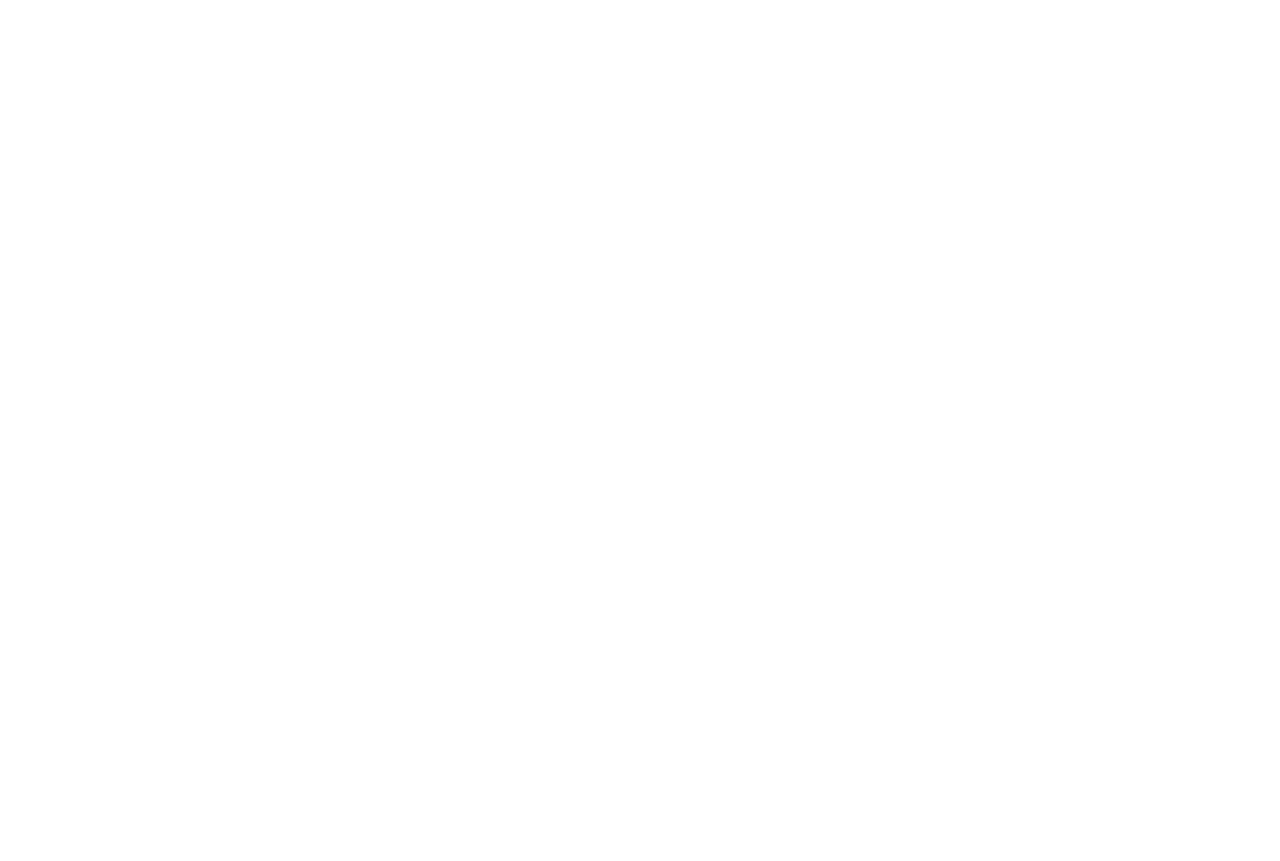
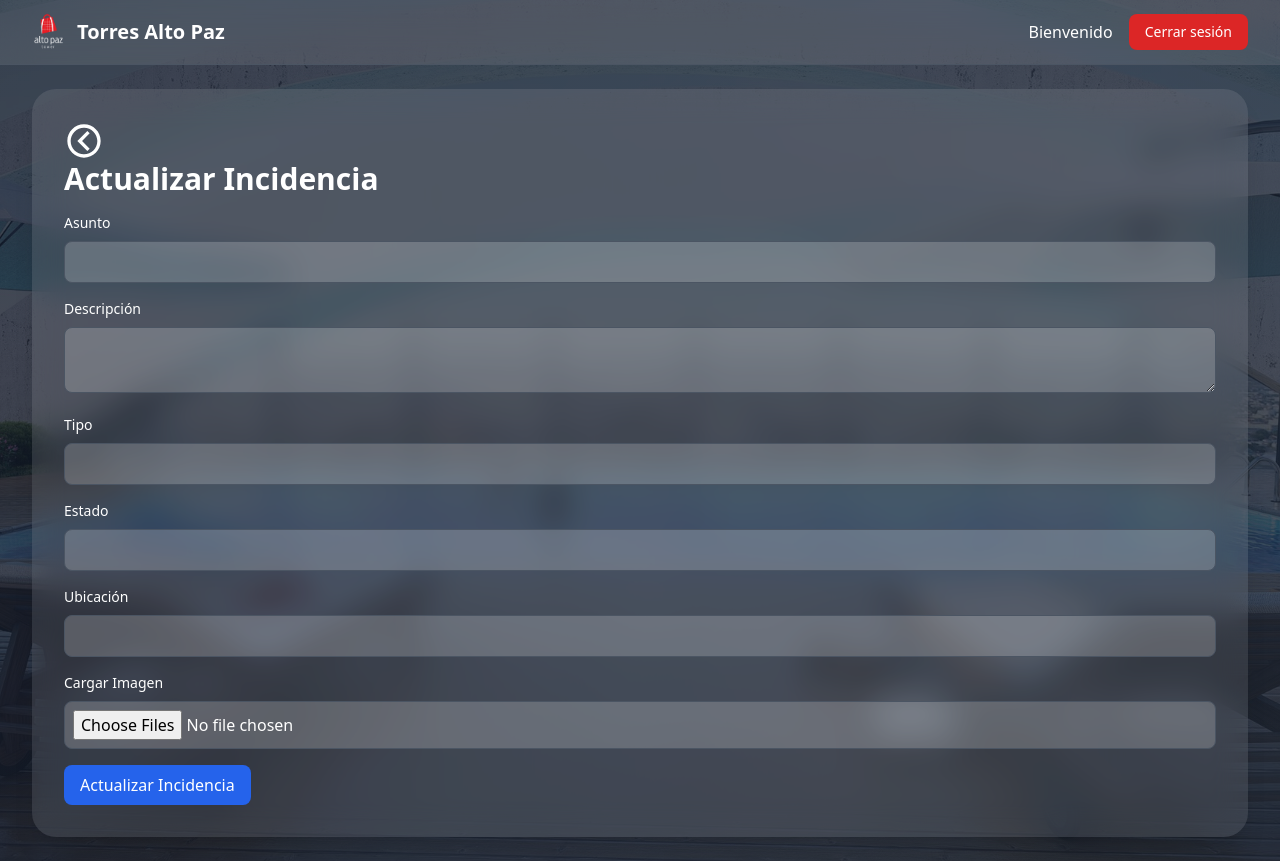
Before and after one commit to eliasalasia/gestion-frontend, a React (Vite) app: page /actualizar-datos/1 in a window 1280 px wide. Before the commit the page ends 800 px from the top, so only its background shows below. Built offline with nearby package versions, Linux system fonts and the light colour scheme.

Commit message:
avance con la actualizacion y su implemento me falta inhabilitar al admin el acceso a actualizar los datos de incidencia del residente. que funcione la actualizacion y eliminar y ver la imagen

```diff
--- a/src/Roots.jsx
+++ b/src/Roots.jsx
@@ -6,21 +6,24 @@ import ManageIncidence from "./pages/ManageIncidence";
 import CreateIncidence from "./pages/CreateIncidence";
 import ViewIncidence from "./components/dashboard/ViewIncidence";
 import UpdateIncidence from "./pages/UpdateIncidence";
-
-const userNombre = 'Ramses'; // Ejemplo de nombre de usuario, puedes reemplazarlo con datos reales
-const userType = 'admin'; // Ejemplo de tipo de usuario
+import UpdateIncUser from "./pages/UpdateIncUser";
+import { useUser } from './services/UserContext';
 
 function Roots() {
+  const { userNombre, userType, userId } = useUser();
+
+
   return (
     <Router>
       <Switch>
         <Route path="/" component={Login} />
         <Route path="/login" component={Login} />
         <Route path="/dashboard" component={() => <Dashboard userNombre={userNombre} userType={userType} />} />
-        <Route path="/crear-incidencia" component={() => <CreateIncidence userNombre={userNombre}/>} />
-        <Route path="/gestion-incidencias" component={ () => <ManageIncidence userNombre={userNombre} isAdmin={true}/>} />
-        <Route path="/ver-incidencias" component={ViewIncidence} />
+        <Route path="/crear-incidencia" component={() => <CreateIncidence userNombre={userNombre} />} />
+        <Route path="/gestion-incidencias" component={() => <ManageIncidence userNombre={userNombre} isAdmin={true} />} />
+        <Route path="/ver-incidencias" component={() => <ViewIncidence userType={userType} userId={userId} />} />
         <Route path="/actualizar-incidencia/:id" component={UpdateIncidence} />
+        <Route path="/actualizar-datos/:id" component={UpdateIncUser} />
       </Switch>
     </Router>
   );
--- a/src/components/dashboard/ViewIncidence.jsx
+++ b/src/components/dashboard/ViewIncidence.jsx
@@ -4,7 +4,7 @@ import { Link } from 'wouter';
 import axios from 'axios';
 import { useUser } from '../../services/UserContext';
 
-const ViewIncidencias = () => {
+const ViewIncidencias = ({ userType, userId }) => {
   const { user } = useUser();
   const [incidencias, setIncidencias] = useState([]);
   const [error, setError] = useState(null);
@@ -19,23 +19,17 @@ const ViewIncidencias = () => {
           }
         };
 
-        console.log('Intentando obtener incidencias...');
         const response = await axios.get('http://localhost:3000/api/incidencias', config);
-        console.log('Respuesta recibida:', response);
 
         if (Array.isArray(response.data)) {
-          console.log('Datos de incidencias:', response.data);
           setIncidencias(response.data);
         } else {
-          console.log('La respuesta no es un array:', response.data);
           setIncidencias([]);
         }
       } catch (error) {
-        console.error('Error completo:', error);
         if (error.response) {
           console.error('Datos de la respuesta de error:', error.response.data);
           console.error('Estado de la respuesta de error:', error.response.status);
-          console.error('Cabeceras de la respuesta de error:', error.response.headers);
         }
         setError(`Error al obtener incidencias: ${error.message}`);
       }
@@ -45,7 +39,7 @@ const ViewIncidencias = () => {
   }, []);
 
   if (error) {
-    return <div>{error}</div>;
+    return <div className="p-4 text-red-500">{error}</div>;
   }
 
   return (
@@ -60,36 +54,67 @@ const ViewIncidencias = () => {
           <div className="mt-6 flex justify-start mb-6">
             <Link href="/dashboard" className="text-white hover:text-gray-300 transition duration-300">
               <svg width="40" height="40" viewBox="0 0 24 24" fill="none" xmlns="http://www.w3.org/2000/svg">
-                <path d="M12 2C6.48 2 2 6.48 2 12C2 17.52 6.48 22 12 22C17.52 22 22 17.52 22 12C22 6.48 17.52 2 12 2ZM12 20C7.59 20 4 16.41 4 12C4 7.59 7.59 4 12 4C16.41 4 20 7.59 20 12C20 16.41 16.41 20 12 20Z" fill="currentColor"/>
-                <path d="M15.41 7.41L14 6L8 12L14 18L15.41 16.59L10.83 12L15.41 7.41Z" fill="currentColor"/>
+                <path d="M12 2C6.48 2 2 6.48 2 12C2 17.52 6.48 22 12 22C17.52 22 22 17.52 22 12C22 6.48 17.52 2 12 2ZM12 20C7.59 20 4 16.41 4 12C4 7.59 7.59 4 12 4C16.41 4 20 7.59 20 12C20 16.41 16.41 20 12 20Z" fill="currentColor" />
+                <path d="M15.41 7.41L14 6L8 12L14 18L15.41 16.59L10.83 12L15.41 7.41Z" fill="currentColor" />
               </svg>
             </Link>
           </div>
 
-          <div className="bg-white shadow-lg rounded-lg overflow-hidden max-w-4xl mx-auto p-6">
+          <div className="bg-white shadow-lg rounded-lg overflow-hidden max-w-7xl mx-auto p-6">
             <h1 className="text-3xl font-semibold mb-4 text-gray-800">Lista de Incidencias</h1>
             {incidencias.length === 0 ? (
               <p className="text-gray-600">No hay incidencias para mostrar.</p>
             ) : (
-              <ul className="divide-y divide-gray-200">
-              {incidencias.map((incidencia) => (
-                <li key={incidencia.id} className="py-4">
-                  <div className="flex space-x-3">
-                    <div className="flex-1 space-y-1">
-                      <h3 className="text-lg font-medium text-gray-900">Incidencia #{incidencia.id}</h3>
-                      <p className="text-sm text-gray-500">Usuario ID: {incidencia.userId}</p>
-                      <p className="text-sm text-gray-500">Asunto: {incidencia.asunto}</p>
-                      <p className="text-sm text-gray-500">Descripción: {incidencia.descripcion}</p>
-                      <p className="text-sm text-gray-500">Tipo: {incidencia.tipo}</p>
-                      <p className="text-sm text-gray-500">Estado: {incidencia.estado}</p>
-                      <p className="text-sm text-gray-500">Ubicación: {incidencia.ubicacion}</p>
-                      <p className="text-sm text-gray-500">Creado: {new Date(incidencia.createdAt).toLocaleString()}</p>
-                      <p className="text-sm text-gray-500">Actualizado: {new Date(incidencia.updatedAt).toLocaleString()}</p>
-                    </div>
-                    </div>
-                  </li>
-                ))}
-              </ul>
+              <table className="w-full text-gray-900">
+                <thead className="bg-gradient-to-r from-red-500 via-red-700 to-red-800 text-white border-b border-gray-300">
+                  <tr>
+                    <th className="p-2 text-left">ID</th>
+                    <th className="p-2 text-left">Asunto</th>
+                    <th className="p-2 text-left">Descripción</th>
+                    <th className="p-2 text-left">Ubicación</th>
+                    <th className="p-2 text-left">Tipo</th>
+                    <th className="p-2 text-left">Estado</th>
+                    <th className="p-2 text-left">Creado</th>
+                    <th className="p-2 text-left">Actualizado</th>
+                    <th className="p-2 text-left">Imagenes</th>
+                    <th className="p-2 text-left">Acciones</th>
+                  </tr>
+                </thead>
+                <tbody>
+                  {incidencias.map((incidencia) => (
+                    <tr key={incidencia.id} className="border-b border-gray-200">
+                      <td className="p-4">{incidencia.id}</td>
+                      <td className="p-4">{incidencia.asunto}</td>
+                      <td className="p-4">{incidencia.descripcion}</td>
+                      <td className="p-4">{incidencia.ubicacion}</td>
+                      <td className="p-4">{incidencia.tipo}</td>
+                      <td className="p-4">
+                        <span className={`inline-block w-3 h-3 rounded-full ${incidencia.estado === 'en proceso' ? 'bg-yellow-500' :
+                            incidencia.estado === 'pendiente' ? 'bg-blue-500' :
+                              incidencia.estado === 'resuelto' ? 'bg-green-500' : 'bg-red-500'
+                          } mr-2 inline-flex`}></span>
+                        {incidencia.estado}
+                      </td>
+                      <td className="p-4">{new Date(incidencia.createdAt).toLocaleDateString()}</td>
+                      <td className="p-4">{new Date(incidencia.updatedAt).toLocaleDateString()}</td>
+                      <td className="p-4">
+                        {incidencia.imagenes && incidencia.imagenes.map((img, index) => (
+                          <img key={index} src={img} alt={`Imagen ${index + 1}`} className="w-12 h-12 object-cover rounded-lg" />
+                        ))}
+                      </td>
+                      <td className="p-4">
+                          <Link
+                            href={`/actualizar-datos/${userId}`}
+                            className="block w-full text-red-500 text-center py-3 rounded-lg font-medium transition duration-300"
+                          >
+                            Actualizar
+                          </Link>
+
+                      </td>
+                    </tr>
+                  ))}
+                </tbody>
+              </table>
             )}
           </div>
         </main>
--- a/src/pages/ManageIncidence.jsx
+++ b/src/pages/ManageIncidence.jsx
@@ -86,8 +86,8 @@ function ManageIncidence({ userNombre, isAdmin }) {
         <main className="max-w-7xl mx-auto py-6 px-4 sm:px-6 lg:px-8">
           <Link href="/dashboard" className="text-white hover:text-gray-300 transition duration-300">
             <svg width="40" height="40" viewBox="0 0 24 24" fill="none" xmlns="http://www.w3.org/2000/svg">
-              <path d="M12 2C6.48 2 2 6.48 2 12C2 17.52 6.48 22 12 22C17.52 22 22 17.52 22 12C22 6.48 17.52 2 12 2ZM12 20C7.59 20 4 16.41 4 12C4 7.59 7.59 4 12 4C16.41 4 20 7.59 20 12C20 16.41 16.41 20 12 20Z" fill="currentColor"/>
-              <path d="M15.41 7.41L14 6L8 12L14 18L15.41 16.59L10.83 12L15.41 7.41Z" fill="currentColor"/>
+              <path d="M12 2C6.48 2 2 6.48 2 12C2 17.52 6.48 22 12 22C17.52 22 22 17.52 22 12C22 6.48 17.52 2 12 2ZM12 20C7.59 20 4 16.41 4 12C4 7.59 7.59 4 12 4C16.41 4 20 7.59 20 12C20 16.41 16.41 20 12 20Z" fill="currentColor" />
+              <path d="M15.41 7.41L14 6L8 12L14 18L15.41 16.59L10.83 12L15.41 7.41Z" fill="currentColor" />
             </svg>
           </Link>
           <SearchBar onFilterChange={handleFilterChange} />
--- /dev/null
+++ b/src/pages/UpdateIncUser.jsx
@@ -0,0 +1,117 @@
+import React from 'react';
+import { useRoute } from 'wouter';
+import { useQuery, useMutation } from '@tanstack/react-query';
+import { fetchIncidenciaById, updateIncidencia } from '../api/fetchIncidencias';
+import DashboardHeader from '../components/dashboard/DashboardHeader';
+import { Link } from 'wouter';
+
+const UpdateIncUser = ({ userNombre }) => {
+  const [match, params] = useRoute('/actualizar-incidencia/:id');
+  const incidenciaId = params?.id; // Uso del operador opcional de encadenamiento
+
+  // Verificar que el ID esté disponible antes de hacer el fetch
+  const { data: incidencia, error: fetchError, isLoading } = useQuery({
+    queryKey: ['incidencia', incidenciaId],
+    queryFn: () => fetchIncidenciaById(incidenciaId),
+    enabled: Boolean(incidenciaId), // Ejecutar la consulta solo si incidenciaId está definido
+  });
+
+  // Mutación para actualizar la incidencia
+  const updateMutation = useMutation({
+    mutationKey: ['updateIncidencia'],
+    mutationFn: (formData) => updateIncidencia(incidenciaId, formData),
+    onSuccess: () => alert('Incidencia actualizada exitosamente'),
+    onError: (error) => console.log('Error al actualizar la incidencia', error),
+  });
+
+  const handleSubmit = async (e) => {
+    e.preventDefault();
+    const formData = new FormData();
+
+    // Agregar múltiples archivos si es necesario
+    const fileInput = e.target.imagenes;
+    for (let i = 0; i < fileInput.files.length; i++) {
+      formData.append('imagenes', fileInput.files[i]);
+    }
+
+    // Agregar otros campos del formulario al FormData
+    formData.append('asunto', e.target.asunto.value);
+    formData.append('descripcion', e.target.descripcion.value);
+    formData.append('tipo', e.target.tipo.value);
+    formData.append('estado', e.target.estado.value);
+    formData.append('ubicacion', e.target.ubicacion.value);
+
+    try {
+      await updateMutation.mutateAsync(formData);
+    } catch (error) {
+      console.error('Error al actualizar la incidencia:', error);
+    }
+  };
+
+  // Manejo de errores en el fetch
+  if (fetchError) return <div>Error al cargar la incidencia</div>;
+
+  // Mostrar un mensaje de carga mientras se obtienen los datos
+  if (isLoading) return <div>Cargando...</div>;
+
+  return (
+    <div className="min-h-screen bg-gradient-to-br from-gray-900 to-gray-800 text-white relative overflow-hidden">
+      <div className="absolute inset-0 z-0">
+        <img src="/fondo2.jpg" alt="Dashboard Background" className="w-full h-full object-cover opacity-20" />
+      </div>
+
+      <div className="relative z-10">
+        <DashboardHeader userNombre={userNombre} />
+
+        <main className="max-w-7xl mx-auto py-6 px-8 sm:px-6 lg:px-8">
+          <div className="bg-white bg-opacity-10 backdrop-filter backdrop-blur-lg rounded-3xl p-8 shadow-xl">
+            <Link href="/dashboard" className="text-white hover:text-gray-300 transition duration-300">
+              <svg width="40" height="40" viewBox="0 0 24 24" fill="none" xmlns="http://www.w3.org/2000/svg">
+                <path d="M12 2C6.48 2 2 6.48 2 12C2 17.52 6.48 22 12 22C17.52 22 22 17.52 22 12C22 6.48 17.52 2 12 2ZM12 20C7.59 20 4 16.41 4 12C4 7.59 7.59 4 12 4C16.41 4 20 7.59 20 12C20 16.41 16.41 20 12 20Z" fill="currentColor" />
+                <path d="M15.41 7.41L14 6L8 12L14 18L15.41 16.59L10.83 12L15.41 7.41Z" fill="currentColor" />
+              </svg>
+            </Link>
+
+            <h2 className="text-3xl font-bold mb-4">Actualizar Incidencia</h2>
+            <form onSubmit={handleSubmit}>
+              <div className="mb-4">
+                <label className="block text-sm font-medium mb-2">Asunto</label>
+                <input type="text" name="asunto" defaultValue={incidencia?.asunto} className="w-full bg-white bg-opacity-20 border border-gray-600 p-2 rounded-lg text-white" />
+              </div>
+              <div className="mb-4">
+                <label className="block text-sm font-medium mb-2">Descripción</label>
+                <textarea name="descripcion" defaultValue={incidencia?.descripcion} className="w-full bg-white bg-opacity-20 border border-gray-600 p-2 rounded-lg text-white"></textarea>
+              </div>
+              <div className="mb-4">
+                <label className="block text-sm font-medium mb-2">Tipo</label>
+                <input type="text" name="tipo" defaultValue={incidencia?.tipo} className="w-full bg-white bg-opacity-20 border border-gray-600 p-2 rounded-lg text-white" />
+              </div>
+              <div className="mb-4">
+                <label className="block text-sm font-medium mb-2">Estado</label>
+                <input type="text" name="estado" defaultValue={incidencia?.estado} className="w-full bg-white bg-opacity-20 border border-gray-600 p-2 rounded-lg text-white" />
+              </div>
+              <div className="mb-4">
+                <label className="block text-sm font-medium mb-2">Ubicación</label>
+                <input type="text" name="ubicacion" defaultValue={incidencia?.ubicacion} className="w-full bg-white bg-opacity-20 border border-gray-600 p-2 rounded-lg text-white" />
+              </div>
+              <div className="mb-4">
+                <label className="block text-sm font-medium mb-2">Cargar Imagen</label>
+                <input
+                  type="file"
+                  name="imagenes"
+                  multiple
+                  className="w-full bg-white bg-opacity-20 border border-gray-600 p-2 rounded-lg text-white"
+                />
+              </div>
+              <button type="submit" className="bg-blue-600 hover:bg-blue-700 text-white px-4 py-2 rounded-lg font-medium transition duration-300">
+                Actualizar Incidencia
+              </button>
+            </form>
+          </div>
+        </main>
+      </div>
+    </div>
+  );
+};
+
+export default UpdateIncUser;
```
Also changed, not shown: src/api/fetchIncidencias.js (+20 -0 lines), src/components/dashboard/ActionBtn.jsx (+10 -6 lines), src/components/dashboard/TaskTable.jsx (+14 -8 lines), src/pages/UpdateIncidence.jsx (+21 -63 lines).
